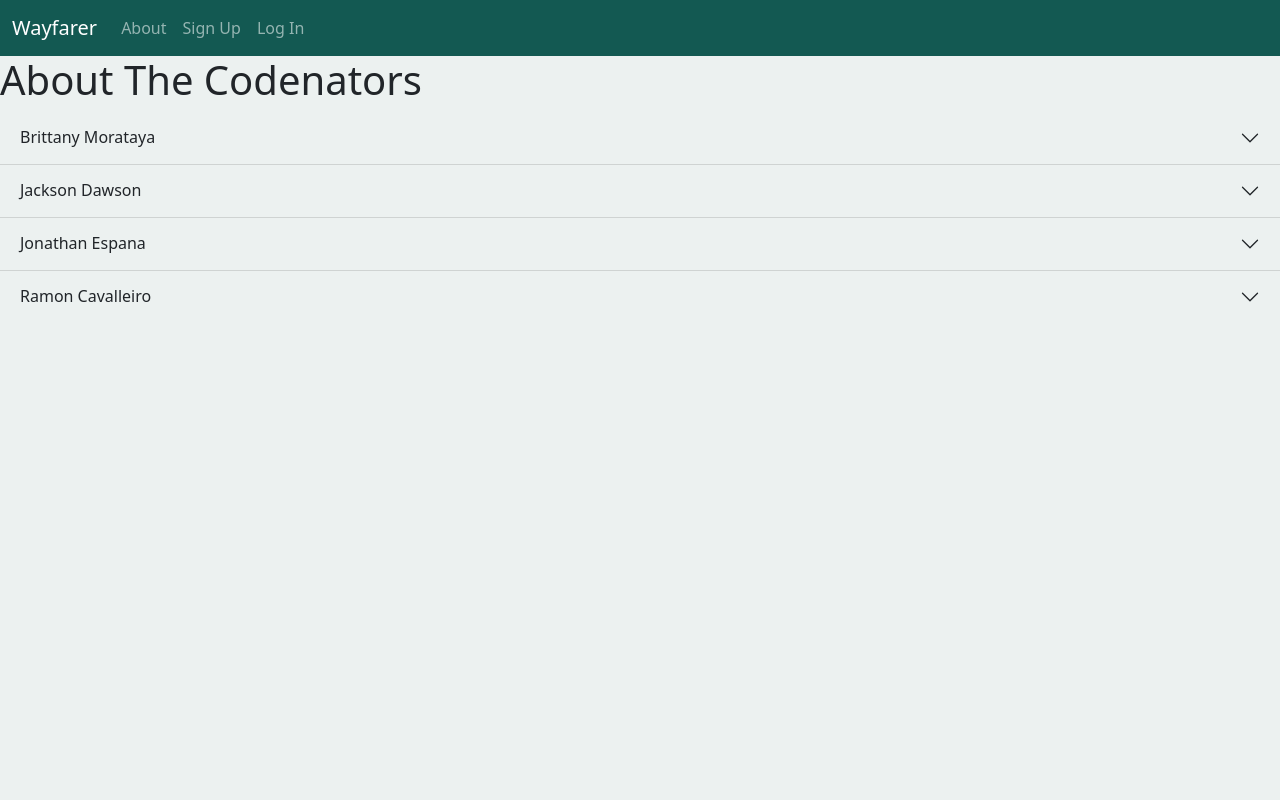
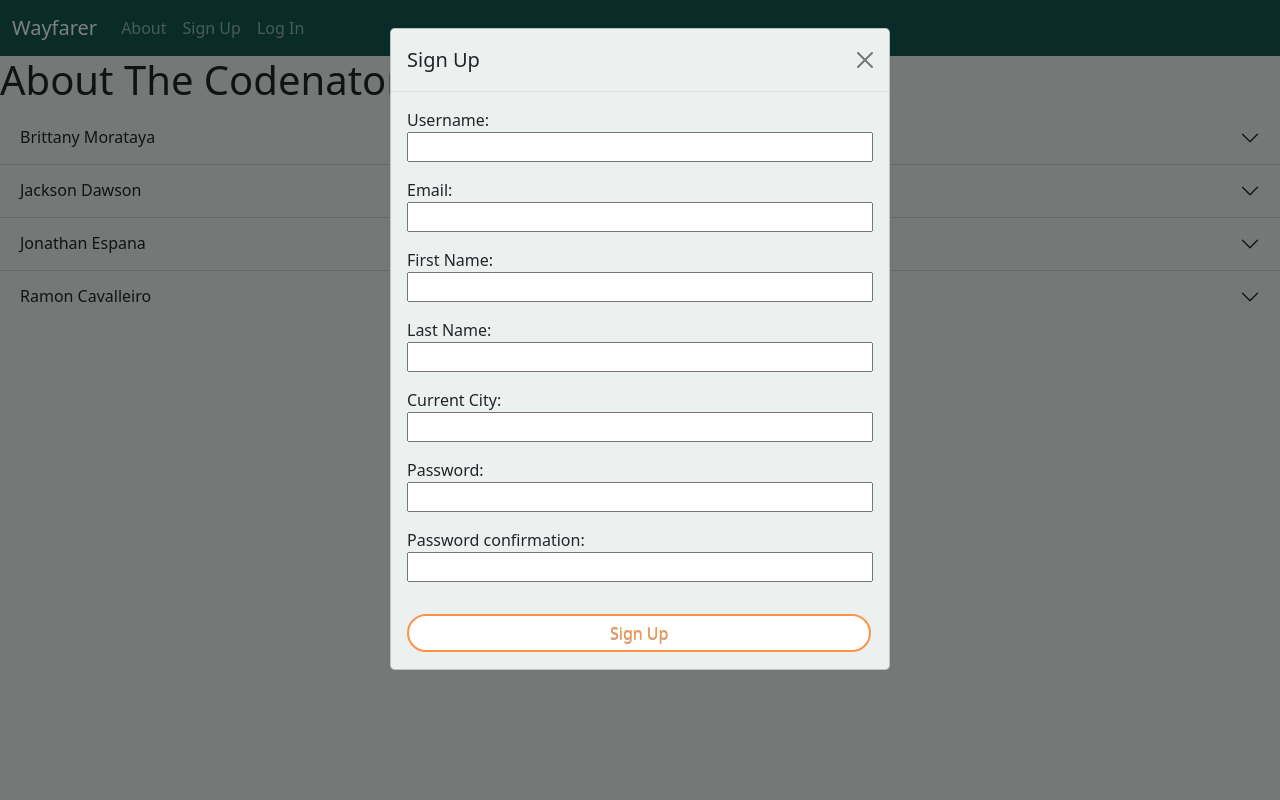
Before and after one commit to Heymon/wayfarer_project, a Django app: page /about/ in a window 1280 px wide, after a click on "Sign Up". Run offline with Django 3.2, Linux system fonts and the light colour scheme.

Commit message:
adds login and signup forms to about page

```diff
--- a/main_app/static/css/style.css
+++ b/main_app/static/css/style.css
@@ -58,7 +58,7 @@ footer {
     background:white;
     display:inline-block;
     padding:0.3em 1.2em;
-    margin:0 0.1em 0.1em 0;
+    margin:1em 0.1em 0.1em 0;
     border:0.16em solid #FC9346;
     border-radius:2em;
     box-sizing: border-box;
--- a/main_app/templates/about.html
+++ b/main_app/templates/about.html
@@ -86,3 +86,84 @@
   </div>
 </div>
 {% endblock%}
+
+{% block modal %}
+
+{% comment %} {% sign up modal %} {% endcomment %}
+<div class="modal fade" id="signupModal" data-bs-backdrop="static" data-bs-keyboard="false" tabindex="-1" aria-labelledby="staticBackdropLabel" aria-hidden="true">
+  <div class="modal-dialog">
+    <div class="modal-content">
+      <div class="modal-header">
+        <h5 class="modal-title" id="staticBackdropLabel">Sign Up</h5>
+        <button type="button" class="btn-close" data-bs-dismiss="modal" aria-label="Close"></button>
+      </div>
+      <div class="modal-body">
+        <form action="{% url 'signup' %}" method="POST" class="signup-form">
+          {% csrf_token %}
+          {% comment %} {{user_form.as_p}} {% endcomment %}
+          {% if user_form.username.errors %}
+            {{user_form.username.errors}}
+          {% endif %}
+          <p>{{user_form.username.label_tag}} {{user_form.username}}</p>
+
+          {% if user_form.email.errors %}
+            {{user_form.email.errors}}
+          {% endif %}
+          <p>{{user_form.email.label_tag}} {{user_form.email}}</p>
+
+          {% if user_form.first_name.errors %}
+            {{user_form.first_name.errors}}
+          {% endif %}
+          <p>{{user_form.first_name.label_tag}} {{user_form.first_name}}</p>
+
+          {% if user_form.last_name.errors %}
+            {{user_form.last_name.errors}}
+          {% endif %}
+          <p>{{user_form.last_name.label_tag}} {{user_form.last_name}}</p>
+
+          {{profile_form.as_p}}
+
+          {% if user_form.password1.errors %}
+            {{user_form.password1.errors}}
+          {% endif %}
+          <p>{{user_form.password1.label_tag}} {{user_form.password1}}</p>
+
+          {% if user_form.password2.errors %}
+            {{user_form.password1.help_text}}
+            {{user_form.password2.errors}}
+          {% endif %}
+          <p>{{user_form.password2.label_tag}} {{user_form.password2}}</p>
+
+          <input id="signup" type="submit" value="Sign Up">
+          <input type="hidden" name="next" value="{{next}}">
+
+        </form>
+      </div>
+    </div>
+  </div>
+</div>
+
+{% comment %} {% login modal %} {% endcomment %}
+<div class="modal fade" id="loginModal" data-bs-backdrop="static" data-bs-keyboard="false" tabindex="-1" aria-labelledby="staticBackdropLabel" aria-hidden="true">
+  <div class="modal-dialog">
+    <div class="modal-content">
+      <div class="modal-header">
+        <h5 class="modal-title" id="staticBackdropLabel">Log in</h5>
+        <button type="button" class="btn-close" data-bs-dismiss="modal" aria-label="Close"></button>
+      </div>
+      <div class="modal-body">
+        <form action="{% url 'login' %}" method="post">
+          {% csrf_token %}
+          {{ auth_form.as_p}}
+            {% comment %} {% if login_error %}
+                <p class="login error">{{login_error}}</p>
+            {% endif %} {% endcomment %}
+          <input id="login" type="submit" value="Log in">
+          <input type="hidden" name="next" value="{{next}}">
+
+        </form>
+      </div>
+    </div>
+  </div>
+</div>
+{% endblock %}
--- a/main_app/views.py
+++ b/main_app/views.py
@@ -44,7 +44,13 @@ def profile(request):
 
 
 def about (request):
-    return render(request, 'about.html')
+
+    authentication_form = AuthenticationForm()
+    user_form = User_Profile_Form()
+    profile_form = Profile_Form()
+
+    context = {'user_form': user_form, 'profile_form': profile_form, 'auth_form': authentication_form }
+    return render(request, 'about.html', context)
 
 def signup(request):
     error_message = ''
```
